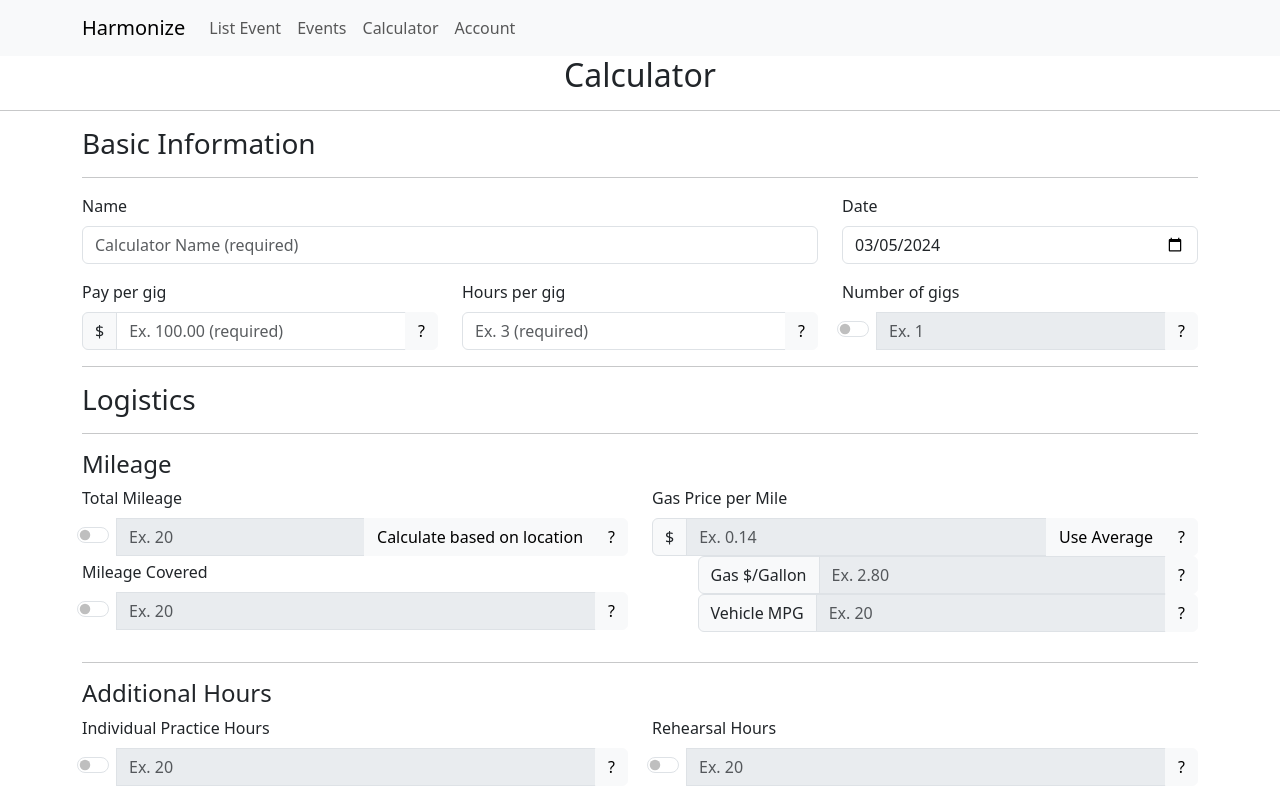
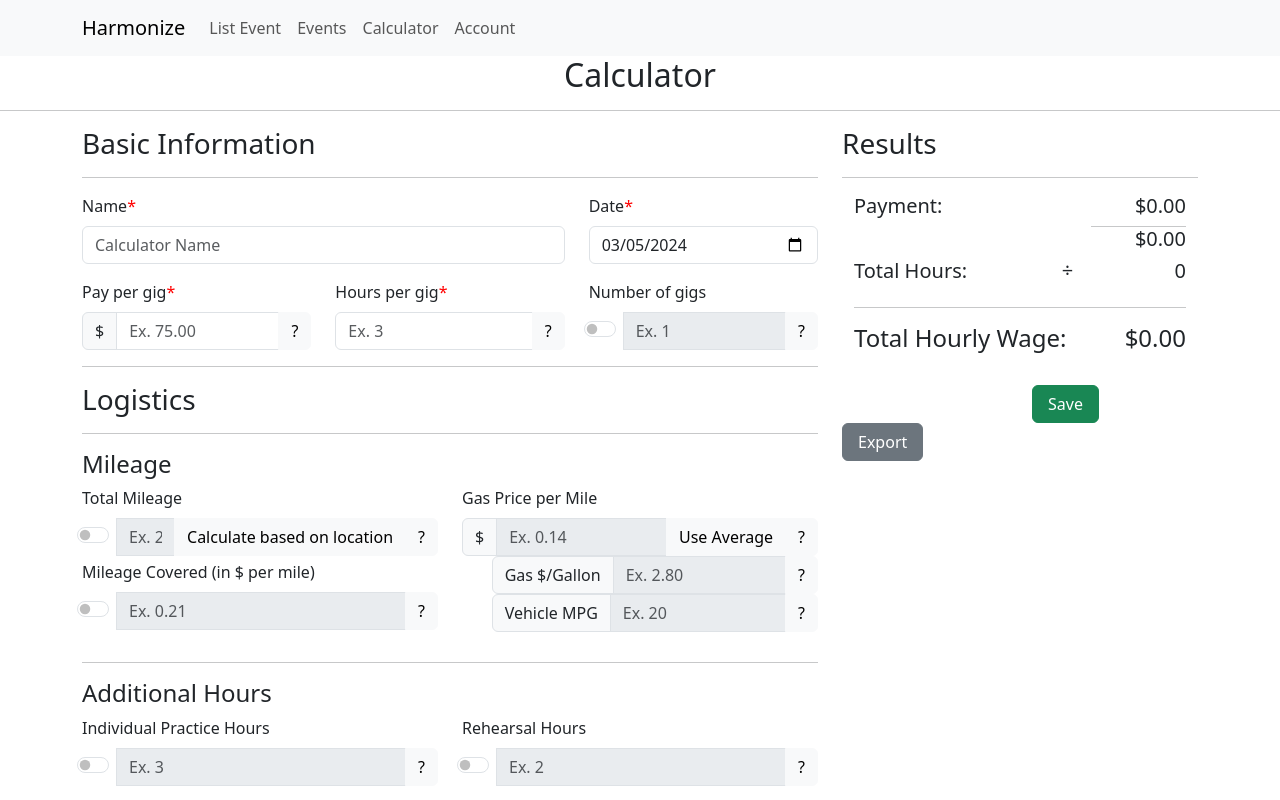
Before and after one commit to robinfire110/music-gig-app, a React (Create React App) app in the folder client/: page /calculator/1 in a window 1280 px wide. Shown: the top 800 px of the page. Built offline with nearby package versions, Linux system fonts and the light colour scheme.

Commit message:
Calculator Page Updates
Changed layout, results now on the right instead of bottom (on large enough devices)
Implemented mileage calculation
Fleshed out results
Bug fixes

```diff
--- /dev/null
+++ b/client/src/components/FormNumber.js
@@ -0,0 +1,17 @@
+import React from 'react';
+import { Form } from 'react-bootstrap';
+
+function restrictNumber(e, integer=true) {
+    let regex = /[^0-9]+$/g;
+    if (!integer) regex = /[^0-9.]+$/g;
+    e.target.value = e.target.value.replace(regex, "")
+}
+
+//Control input with validation (no negative numbers). Uses text input because I don't like the way number input works.
+function FormNumber({placeholder, onChange, disabled=false, integer=true, id, required}) {
+    return (
+        <Form.Control id={id} required={required} disabled={disabled} placeholder={placeholder} onChange={onChange} onInput={e => restrictNumber(e, integer)}></Form.Control>
+    )
+}
+
+export default FormNumber;
--- a/client/src/pages/Calculator.jsx
+++ b/client/src/pages/Calculator.jsx
@@ -1,14 +1,20 @@
 import React from "react";
 import { useEffect, useState } from "react";
-import { Link } from "react-router-dom";
+import { Link, useSearchParams } from "react-router-dom";
 import Header from "../components/Header";
 import Footer from "../components/Footer";
 import Datepicker from "../components/Datepicker";
 import { Container, Form, Col, Row, InputGroup, Button, OverlayTrigger, Popover } from "react-bootstrap";
 import moment from "moment";
 import TooltipButton from "../components/TooltipButton";
+import FormNumber from "../components/FormNumber";
 
 const Calculator = () => {
+    /* Variables */
+    //Search parameters
+    const [searchParams] = useSearchParams();
+    let isEvent = false;
+
     //States
     //Variables
     const [calcName, setCalcName] = useState();
@@ -25,6 +31,10 @@ const Calculator = () => {
     const [rehearsalHours, setRehearsalHours] = useState();
     const [tax, setTax] = useState();
     const [otherFees, setOtherFees] = useState();
+    const [totalGas, setTotalGas] = useState(0.0);
+    const [totalTax, setTotalTax] = useState(0.0);
+    const [totalHours, setTotalHours] = useState(0.0);
+    const [totalPay, setTotalPay] = useState(0);
     const [hourlyWage, setHourlyWage] = useState(0.0);
 
     //Enable
@@ -36,49 +46,93 @@ const Calculator = () => {
     const [taxEnabled, setTaxEnabled] = useState(false);
     const [otherFeesEnabled, setOtherFeesEnabled] = useState(false);
 
-    //Effect (refresh when anything is updated)
+    /* Effect */
+    //On first load
+    useEffect(() => {
+        isEvent = (searchParams.get("event") == "true");
+    }, [])
+
+    //Runs when any fields related to calculation updates.
     useEffect(() => {
       calculateHourlyWage();
-    }, [gigPay, gigHours, gigNum, totalMileage, mileageCovered, gasPricePerGallon, gasPricePerMile, vehicleMPG, individualPractice, rehearsalHours, tax, otherFees,
+    }, [gigPay, gigHours, gigNum, totalMileage, mileageCovered, gasPricePerMile, individualPractice, rehearsalHours, tax, otherFees,
         gigNumEnabled, totalMileageEnabled, mileageCoveredEnabled, individualPracticeEnabled, rehearsalHoursEnabled, taxEnabled, otherFeesEnabled])
 
+    //Runs when any fields related to gas price calcuation updates.
+    useEffect(() => {
+      calculateGasPerMile();
+    }, [gasPricePerGallon, vehicleMPG])
+
+    /* Functions */
+    //Format number to currency
+    function formatCurrency(value) {
+        if (value) return Intl.NumberFormat('en-US', {style: 'currency', currency: "USD"}).format(value);
+        return "$0.00";
+    }
 
     //Calculate wage
     function calculateHourlyWage() {
         let wage = 0;
-        let totalHours = 0;
         let finalPay = 0;
-        let totalTax = 0;
-        if (gigPay && gigHours)
-        {
+
         //Calculate possible income
-            wage = gigPay;
+        if (gigPay) wage = gigPay;
         if (gigNumEnabled && gigNum) wage *= gigNum;
 
         //Calculate mileage pay
+        if (totalMileageEnabled && totalMileage && gasPricePerMile)
+        {
+            let gasPrice = gasPricePerMile;
+            //Subtract mileage covered
+            if (mileageCoveredEnabled && mileageCovered) gasPrice -= mileageCovered;
+            setTotalGas(totalMileage * gasPrice);
+            wage -= totalMileage * gasPrice;
+        }
 
         //Calculate tax (if needed)
-            if (taxEnabled && tax)
+        if (taxEnabled)
         {
-                totalTax = gigPay * (tax/100);
-                wage -= totalTax;
+            let currentTax = 0;
+            if (tax) currentTax = gigPay * (tax/100);
+            setTotalTax(currentTax);
+            wage -= currentTax;
         }
 
         //Other fees (if needed)
         if (otherFeesEnabled && otherFees) wage -= otherFees;
 
         //Calculate hours
-            if (gigNumEnabled && gigNum) totalHours = (gigNum * gigHours);
-            else totalHours = gigHours;
-            if (individualPracticeEnabled && individualPractice) totalHours += individualPractice;
-            if (rehearsalHoursEnabled && rehearsalHours) totalHours += rehearsalHours;
+        let hours = 0;
+        if (gigHours) hours = gigHours;
+        if (gigNumEnabled && gigNum) hours *= gigNum;
+        if (individualPracticeEnabled && individualPractice) hours += individualPractice;
+        if (rehearsalHoursEnabled && rehearsalHours) hours += rehearsalHours;
+        setTotalHours(hours);
 
         //Final division
-            finalPay = wage/totalHours;
+        setTotalPay(wage);
+        if (hours > 0) finalPay = wage/hours;
+
+        //Convert
+        setHourlyWage(finalPay);
     }
 
-        //Convert
-        setHourlyWage(Intl.NumberFormat('en-US', {style: 'currency', currency: "USD"}).format(finalPay));
+    //Calculate gas per mile
+    function calculateGasPerMile() {
+        if (totalMileageEnabled)
+        {
+            if (gasPricePerGallon && vehicleMPG)
+            {
+                //Set
+                let value = Math.round((gasPricePerGallon/vehicleMPG) * 100)/100;
+                setGasPricePerMile(value);
+
+                //Update value in box
+                const input = document.getElementById('gasPricePerMile');
+                //input.value = Math.round((gasPricePerGallon/vehicleMPG) * 100)/100;
+                input.value = value.toFixed(2);
+            }
+        }
     }
 
     return (
@@ -87,33 +141,36 @@ const Calculator = () => {
             <h2>Calculator</h2>
             <hr />
             <Container className="" style={{textAlign: "left"}}>
+                <Row>
+                    {/* Column 1: Calculator */}
+                    <Col xl={8} lg={7}>
                         <h3>Basic Information</h3>
                         <hr />
                         <Form>
                             <Form.Group>
                                     <Row className="mb-3" xs={1} lg={2}>
                                         <Col lg="8">
-                                <Form.Label>Name</Form.Label>
-                                <Form.Control type="text" placeholder="Calculator Name (required)" onChange={e => setCalcName(e.target.value)}></Form.Control>
+                                            <Form.Label>Name<span style={{color: "red"}}>*</span></Form.Label>
+                                            <Form.Control type="text" required={true} placeholder="Calculator Name" onChange={e => setCalcName(e.target.value)}></Form.Control>
                                         </Col>
                                         <Col lg="4">
-                                <Form.Label>Date</Form.Label>
-                                <Form.Control type="date" defaultValue={calcDate} onChange={e => setCalcDate(e.target.value)}></Form.Control>
+                                            <Form.Label>Date<span style={{color: "red"}}>*</span></Form.Label>
+                                            <Form.Control type="date" required={true} defaultValue={calcDate} onChange={e => setCalcDate(e.target.value)}></Form.Control>
                                         </Col>
                                     </Row>
                                     <Row className="mb-3" xs={1} lg={3}>
                                         <Col>
-                                <Form.Label>Pay per gig</Form.Label>
+                                            <Form.Label>Pay per gig<span style={{color: "red"}}>*</span></Form.Label>
                                             <InputGroup>
                                                 <InputGroup.Text id="basic-addon1">$</InputGroup.Text>
-                                    <Form.Control type="number" placeholder="Ex. 100.00 (required)" onChange={e => setGigPay(parseFloat(e.target.value))}></Form.Control>
+                                                <FormNumber placeholder="Ex. 75.00" required={true} integer={false} onChange={e => setGigPay(parseFloat(e.target.value))}/>
                                                 <TooltipButton text="Payment for gig in dollars."/>
                                             </InputGroup>
                                         </Col>
                                         <Col>
-                                <Form.Label>Hours per gig</Form.Label>
+                                            <Form.Label>Hours per gig<span style={{color: "red"}}>*</span></Form.Label>
                                             <InputGroup>
-                                    <Form.Control placeholder="Ex. 3 (required)" onChange={e => setGigHours(parseFloat(e.target.value))}></Form.Control>
+                                                <FormNumber placeholder="Ex. 3" required={true} integer={false} onChange={e => setGigHours(parseFloat(e.target.value))}/>
                                                 <TooltipButton text="Number of hours for event. Does not include rehearsal or practice hours."/>
                                             </InputGroup>
                                         </Col>
@@ -121,8 +178,8 @@ const Calculator = () => {
                                             <Form.Label>Number of gigs</Form.Label>
                                             <InputGroup>
                                                 <Form.Check type="switch" style={{marginTop: "5px", paddingLeft: "35px"}} onChange={() => {setGigNumEnabled(!gigNumEnabled)}} defaultValue={!gigNumEnabled}></Form.Check>
-                                    <Form.Control placeholder="Ex. 1" disabled={!gigNumEnabled} onChange={e => setGigNum(parseInt(e.target.value))}></Form.Control>
-                                    <TooltipButton text='Number of gigs. Used if you have multiple of the same gig. Will multiply "Pay per gig" and "Hours per gig" for the final result.'/>
+                                                <FormNumber placeholder="Ex. 1" disabled={!gigNumEnabled} onChange={e => setGigNum(parseInt(e.target.value))} />
+                                                <TooltipButton text='Number of gigs. Used if you have multiple of the same gig at the same time (i.e. back-to-back performances). Will only account travel, additional hours and other expenses once.'/>
                                             </InputGroup>
                                         </Col>
                                     </Row>
@@ -137,18 +194,18 @@ const Calculator = () => {
                                         <Row className="mb-1">
                                             <Form.Label>Total Mileage</Form.Label>
                                             <InputGroup>
-                                    <Form.Check type="switch" style={{marginTop: "5px", paddingLeft: "35px"}} onChange={() => {setTotalMileageEnabled(!totalMileageEnabled)}} defaultValue={!totalMileageEnabled}></Form.Check>
-                                    <Form.Control placeholder="Ex. 20" disabled={!totalMileageEnabled} onChange={e => setTotalMileage(parseFloat(e.target.value))}></Form.Control>
+                                                <Form.Check type="switch" style={{marginTop: "5px", paddingLeft: "35px"}} onChange={() => {setTotalMileageEnabled(!totalMileageEnabled);}} defaultValue={!totalMileageEnabled}></Form.Check>
+                                                <FormNumber placeholder="Ex. 20" integer={false} disabled={!totalMileageEnabled} onChange={e => setTotalMileage(parseFloat(e.target.value))} />
                                                 <Button variant='light'>Calculate based on location</Button>
                                                 <TooltipButton text='Total number of miles driven to get to event. Will multiply by "Gas Price per Mile" for final result.'/>
                                                 {/* USE BOOTSTRAP MODAL OR OFF CANVAS FOR CALCULATION MENU*/}
                                             </InputGroup>
                                         </Row>
                                         <Row className="mb-3">
-                                <Form.Label>Mileage Covered</Form.Label>
+                                            <Form.Label>Mileage Covered (in $ per mile)</Form.Label>
                                             <InputGroup>
                                                 <Form.Check type="switch" style={{marginTop: "5px", paddingLeft: "35px"}} onChange={() => {setMileageCoveredEnabled(!mileageCoveredEnabled)}} defaultValue={!mileageCoveredEnabled}></Form.Check>
-                                    <Form.Control placeholder="Ex. 20" disabled={!mileageCoveredEnabled} onChange={e => setMileageCovered(parseFloat(e.target.value))}></Form.Control>
+                                                <FormNumber placeholder="Ex. 0.21" integer={false} disabled={!mileageCoveredEnabled} onChange={e => setMileageCovered(parseFloat(e.target.value))} />
                                                 <TooltipButton text="Number of miles that will be covered by organizers. Will subtract from total mileage for final result."/>
                                             </InputGroup>
                                         </Row>
@@ -157,7 +214,7 @@ const Calculator = () => {
                                         <Form.Label>Gas Price per Mile</Form.Label>
                                         <InputGroup>
                                             <InputGroup.Text>$</InputGroup.Text>
-                                <Form.Control placeholder="Ex. 0.14" disabled={!totalMileageEnabled} onChange={e => setGasPricePerMile(parseFloat(e.target.value))}></Form.Control>
+                                            <FormNumber id='gasPricePerMile' placeholder="Ex. 0.14" integer={false} disabled={!totalMileageEnabled} onChange={e => setGasPricePerMile(parseFloat(e.target.value))} />
                                             <Button variant='light'>Use Average</Button>
                                             <TooltipButton text='Price of gas per mile. Calculated using "Gas $/Gallon" and "Vehicle MPG". Click "Calculate Average" to use average values.'/>
                                         </InputGroup>
@@ -165,14 +222,14 @@ const Calculator = () => {
                                             <Row >
                                                 <InputGroup>
                                                     <InputGroup.Text>Gas $/Gallon</InputGroup.Text>
-                                        <Form.Control placeholder="Ex. 2.80" disabled={!totalMileageEnabled} onChange={e => setGasPricePerGallon(parseFloat(e.target.value))}></Form.Control>
+                                                    <FormNumber placeholder="Ex. 2.80" integer={false} disabled={!totalMileageEnabled} onChange={e => setGasPricePerGallon(parseFloat(e.target.value))} />
                                                     <TooltipButton text='Amount of money in dollars per gallon of gas. Divided by "Vehicle MPG" to calculate "Gas Price per Mile". Average value calculated based on state.'/>
                                                 </InputGroup>
                                             </Row>
                                             <Row >
                                                 <InputGroup>
                                                     <InputGroup.Text>Vehicle MPG</InputGroup.Text>
-                                        <Form.Control placeholder="Ex. 20" disabled={!totalMileageEnabled} onChange={e => setVehicleMPG(parseFloat(e.target.value))}></Form.Control>
+                                                    <FormNumber placeholder="Ex. 20" integer={false} disabled={!totalMileageEnabled} onChange={e => setVehicleMPG(parseFloat(e.target.value))} />
                                                     <TooltipButton text='Miles-Per-Gallon of your vehicle. Divisor of "Gas $/Gallon" to calculate "Gas Price per Mile". Average value is 25.'/>
                                                 </InputGroup>
                                             </Row>
@@ -189,7 +246,7 @@ const Calculator = () => {
                                         <Form.Label>Individual Practice Hours</Form.Label>
                                         <InputGroup>
                                         <Form.Check type="switch" style={{marginTop: "5px", paddingLeft: "35px"}} onChange={() => {setIndividualPracticeEnabled(!individualPracticeEnabled)}} defaultValue={!individualPracticeEnabled}></Form.Check>
-                            <Form.Control placeholder="Ex. 20" disabled={!individualPracticeEnabled} onChange={e => setIndividualPractice(parseFloat(e.target.value))}></Form.Control>
+                                        <FormNumber placeholder="Ex. 3" integer={false} disabled={!individualPracticeEnabled} onChange={e => setIndividualPractice(parseFloat(e.target.value))} />
                                         <TooltipButton text="The total hours spent practicing for event (individually, not including group rehearsal)."/>
                                         </InputGroup>
                                     </Col>
@@ -197,7 +254,7 @@ const Calculator = () => {
                                         <Form.Label>Rehearsal Hours</Form.Label>
                                         <InputGroup>
                                         <Form.Check type="switch" style={{marginTop: "5px", paddingLeft: "35px"}} onChange={() => {setRehearsalHoursEnabled(!rehearsalHoursEnabled)}} defaultValue={!rehearsalHoursEnabled}></Form.Check>
-                            <Form.Control placeholder="Ex. 20" disabled={!rehearsalHoursEnabled} onChange={e => setRehearsalHours(parseFloat(e.target.value))}></Form.Control>
+                                        <FormNumber placeholder="Ex. 2" integer={false} disabled={!rehearsalHoursEnabled} onChange={e => setRehearsalHours(parseFloat(e.target.value))} />
                                         <TooltipButton text="The total hours spent in rehearsal for event (not including individual practice)."/>
                                         </InputGroup>
                                     </Col>
@@ -212,7 +269,7 @@ const Calculator = () => {
                                         <InputGroup>
                                             <Form.Check type="switch" style={{marginTop: "5px", paddingLeft: "35px"}} onChange={() => {setTaxEnabled(!taxEnabled)}} defaultValue={!taxEnabled}></Form.Check>
                                             <InputGroup.Text>%</InputGroup.Text>
-                                <Form.Control placeholder="Ex. 17.5" disabled={!taxEnabled} onChange={e => setTax(parseFloat(e.target.value))}></Form.Control>
+                                            <FormNumber placeholder="Ex. 17.5" integer={false} disabled={!taxEnabled} onChange={e => setTax(parseFloat(e.target.value))} />
                                         <TooltipButton text='Percentage of income tax. Taken from initial "Pay per gig" before any other expenses.'/>
                                         </InputGroup>
                                     </Col>
@@ -221,30 +278,81 @@ const Calculator = () => {
                                         <InputGroup>
                                             <Form.Check type="switch" style={{marginTop: "5px", paddingLeft: "35px"}} onChange={() => {setOtherFeesEnabled(!otherFeesEnabled)}} defaultValue={!otherFeesEnabled}></Form.Check>
                                             <InputGroup.Text>$</InputGroup.Text>
-                                <Form.Control placeholder="Ex. 20" disabled={!otherFeesEnabled} onChange={e => setOtherFees(parseFloat(e.target.value))}></Form.Control>
-                                <TooltipButton text="Any other additional fees. Will be added at the end of the calculation."/>
+                                            <FormNumber placeholder="Ex. 15.00" integer={false} disabled={!otherFeesEnabled} onChange={e => setOtherFees(parseFloat(e.target.value))} />
+                                            <TooltipButton text="Any other additional fees (i.e. food, parking, instrument wear etc.) Will be subtracted at the end of the calculation."/>
                                         </InputGroup>
                                     </Col>
                                 </Row>
                             </Form.Group>
                         </Form>
                         <br />
+                    </Col>
+                    {/* Column 2: Results */}
+                    <Col>
+                        <h3>Results</h3>
                         <hr />
                         <Row>
                             <Col>
-                    <h4>Total Hourly Wage: {hourlyWage}</h4>
+                                <Container>
+                                    <Row>
+                                    <Col lg={2} md={2} sm={2} xs={2}>
+                                            <h5>Payment: </h5>
                                         </Col>
                                         <Col>
-                    <Container style={{textAlign: "right"}}>
-                        <Row xs={2} lg={2}>
-                            <Col lg="10"><Button variant="success" style={{paddingLeft: "15px", paddingRight: "15px"}}>Save</Button> {/* CHECK FOR ACCOUNT WHEN LOGIN WORKING */}</Col>
-                            <Col lg="1"><Button variant="secondary" style={{paddingLeft: "15px", paddingRight: "15px"}}>Export</Button></Col>
+                                        <h5 style={{whiteSpace: "pre-wrap", textAlign: "right"}}>{formatCurrency(gigPay)}{gigNumEnabled && gigNum ? ` x ${gigNum} = ${formatCurrency(gigPay*gigNum)}` : ""}</h5>
+                                        </Col>
                                     </Row>
+                                    <Row>
+                                        <Col lg={7} md={9} sm={8} xs={7}>
+                                            {taxEnabled ? <h5>Tax Cut ({tax ? tax : "0"}%):</h5> : ""}
+                                            {totalMileageEnabled ? <h5>Total Travel Cost:</h5> : ""}
+                                            {otherFeesEnabled ? <h5>Other Fees:</h5> : ""}
+                                            <hr style={{margin: "0px ", textAlign: "right", width: "0px"}}/>
+                                            <h5><br /></h5>
+                                            <h5>Total Hours: </h5>
+                                        </Col>
+                                        <Col lg={1} md={1} sm={1} xs={1}>
+                                            <div style={{whiteSpace: "pre-wrap"}}>
+                                            {taxEnabled ? <h5>-</h5> : ""}
+                                            {totalMileageEnabled ? <h5>-</h5> : ""}
+                                            {otherFeesEnabled ? <h5>-</h5> : ""}
+                                            <h5><br /></h5>
+                                            <h5>÷</h5>
+                                            </div>
+                                        </Col>
+                                        <Col>
+                                            <div style={{whiteSpace: "pre-wrap", textAlign: "right"}}>
+                                                {taxEnabled ? <h5>{formatCurrency(totalTax)}</h5> : ""}
+                                                {totalMileageEnabled ? <h5>{totalMileage ? formatCurrency(totalGas) : formatCurrency(0)}</h5> : ""}
+                                                {otherFeesEnabled ? <h5>{formatCurrency(otherFees)}</h5> : ""}
+                                                <hr style={{margin: "0px ", textAlign: "right"}}/>
+                                                <h5>{formatCurrency(totalPay)}</h5>
+                                                <h5>{totalHours}</h5>
+                                            </div>
+
+                                        </Col>
+                                    </Row>
+                                    <hr />
+                                    <Row>
+                                        <Col lg={8} xs={7}><h4>Total Hourly Wage:</h4></Col>
+                                        <Col style={{textAlign: "right"}}><h4>{formatCurrency(hourlyWage)}</h4></Col>
+                                    </Row>
+
                                 </Container>
                             </Col>
                         </Row>
+                        <br />
+                        <Row>
+                            <Container>
+                                <Row>
+                                    <Col xl={{offset: 6}} lg={{offset: 5}} md={{offset: 8}} sm={{offset: 7}} xs={{offset: 5}}><Button variant="success" style={{paddingLeft: "15px", paddingRight: "15px"}}>Save</Button> {/* CHECK FOR ACCOUNT WHEN LOGIN WORKING */}</Col>
+                                    <Col><Button variant="secondary" style={{paddingLeft: "15px", paddingRight: "15px"}}>Export</Button></Col>
+                                </Row>
                             </Container>
-            <br />
+                        </Row>
+                    </Col>
+                </Row>
+            </Container>
             <Footer />
         </div>
     )
```
Lines whose indentation alone changed are shown as unchanged.
